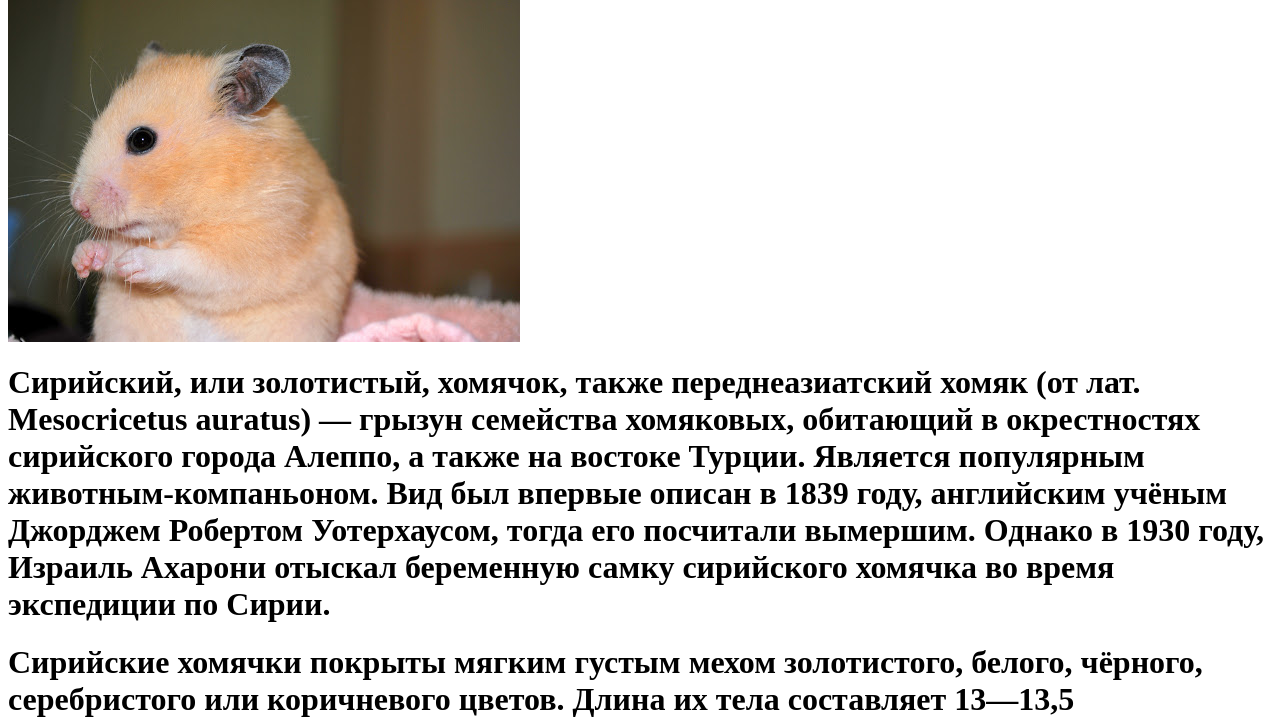
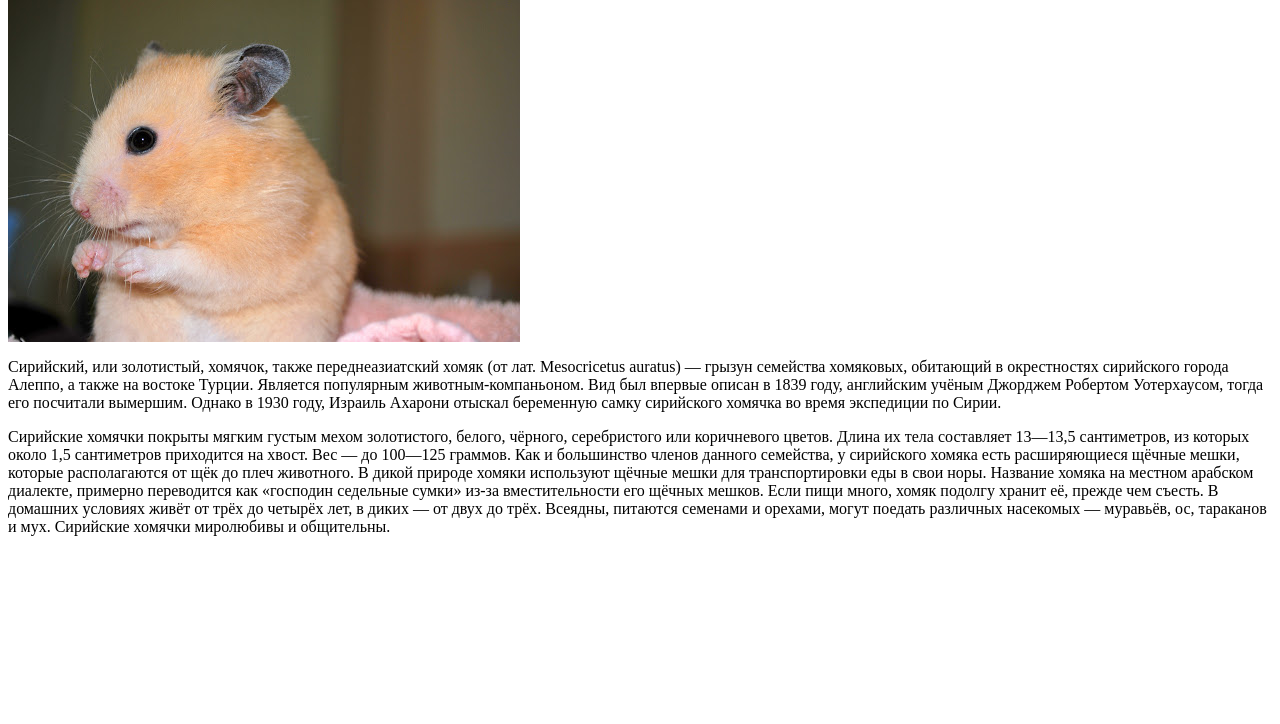
Before and after one commit to Billyjea/homavyak, a plain HTML site: page index.html in a window 1280 px wide. Shown: the part 66-790 px from the top of the page. Drawn offline with Linux system fonts and the light colour scheme.

Commit message:
Update index.html

```diff
--- a/index.html
+++ b/index.html
@@ -6,10 +6,10 @@
     <header><h1 style="text-align:center">Сааайт!</h1></header>
     <main>
       <img src="images/хомавяк.jpg">
-      <p><h1>Сирийский, или золотистый, хомячок, также переднеазиатский хомяк (от лат. Mesocricetus auratus) — грызун семейства хомяковых, обитающий в окрестностях сирийского города Алеппо, а также на востоке Турции. Является популярным животным-компаньоном.
-Вид был впервые описан в 1839 году, английским учёным Джорджем Робертом Уотерхаусом, тогда его посчитали вымершим. Однако в 1930 году, Израиль Ахарони отыскал беременную самку сирийского хомячка во время экспедиции по Сирии.</h1></p>
-      <p><h1>Сирийские хомячки покрыты мягким густым мехом золотистого, белого, чёрного, серебристого или коричневого цветов. Длина их тела составляет 13—13,5 сантиметров, из которых около 1,5 сантиметров приходится на хвост. Вес — до 100—125 граммов. Как и большинство членов данного семейства, у сирийского хомяка есть расширяющиеся щёчные мешки, которые располагаются от щёк до плеч животного. В дикой природе хомяки используют щёчные мешки для транспортировки еды в свои норы. Название хомяка на местном арабском диалекте, примерно переводится как «господин седельные сумки»  из-за вместительности его щёчных мешков. Если пищи много, хомяк подолгу хранит её, прежде чем съесть.
-В домашних условиях живёт от трёх до четырёх лет, в диких — от двух до трёх. Всеядны, питаются семенами и орехами, могут поедать различных насекомых — муравьёв, ос, тараканов и мух. Сирийские хомячки миролюбивы и общительны.</h1></p>
+      <p>Сирийский, или золотистый, хомячок, также переднеазиатский хомяк (от лат. Mesocricetus auratus) — грызун семейства хомяковых, обитающий в окрестностях сирийского города Алеппо, а также на востоке Турции. Является популярным животным-компаньоном.
+Вид был впервые описан в 1839 году, английским учёным Джорджем Робертом Уотерхаусом, тогда его посчитали вымершим. Однако в 1930 году, Израиль Ахарони отыскал беременную самку сирийского хомячка во время экспедиции по Сирии.</p>
+      <p style="font-size:15 px">Сирийские хомячки покрыты мягким густым мехом золотистого, белого, чёрного, серебристого или коричневого цветов. Длина их тела составляет 13—13,5 сантиметров, из которых около 1,5 сантиметров приходится на хвост. Вес — до 100—125 граммов. Как и большинство членов данного семейства, у сирийского хомяка есть расширяющиеся щёчные мешки, которые располагаются от щёк до плеч животного. В дикой природе хомяки используют щёчные мешки для транспортировки еды в свои норы. Название хомяка на местном арабском диалекте, примерно переводится как «господин седельные сумки»  из-за вместительности его щёчных мешков. Если пищи много, хомяк подолгу хранит её, прежде чем съесть.
+В домашних условиях живёт от трёх до четырёх лет, в диких — от двух до трёх. Всеядны, питаются семенами и орехами, могут поедать различных насекомых — муравьёв, ос, тараканов и мух. Сирийские хомячки миролюбивы и общительны.</p>
      </main>
   </body>
 </html>
```
